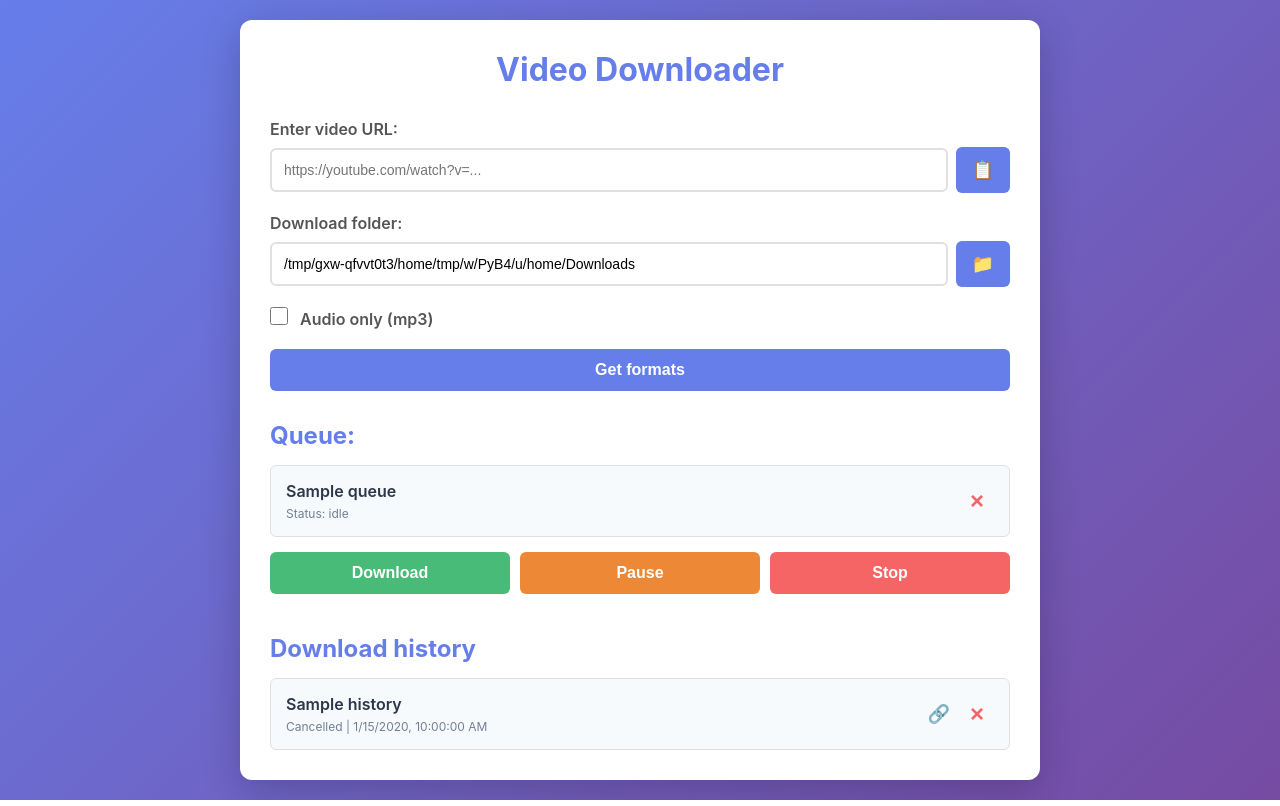
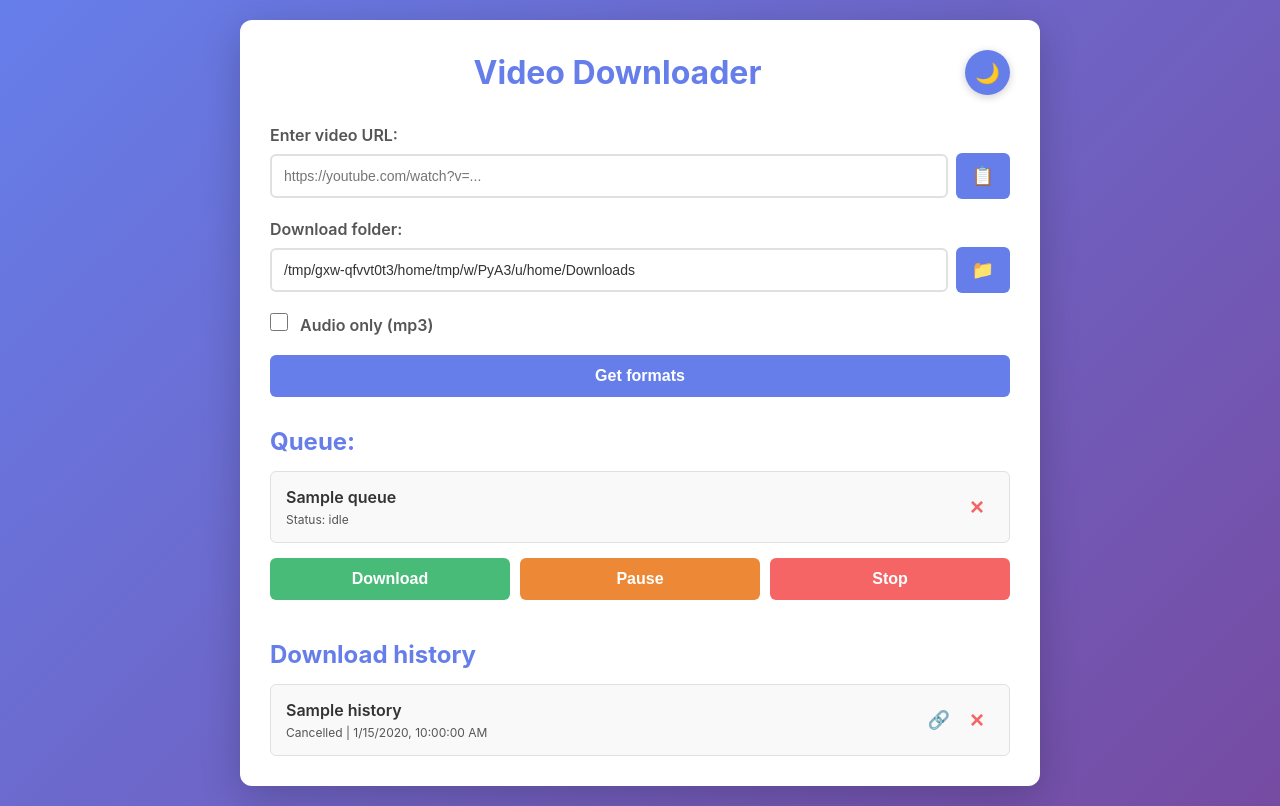
Before and after one commit to ta3map/DownloadVideo, a Flask app: page / in a window 1280 px wide. Run offline with Flask 3, Linux system fonts and the light colour scheme; tables that the repository leaves empty hold one stand-in row (values such as "Sample post").

Commit message:
Add theme detection and toggle functionality. Implemented system theme detection for dark/light modes based on platform-specific checks. Enhanced UI with CSS variables for theme styling and added a button for users to toggle themes. Updated JavaScript to handle theme loading and saving user preferences, improving overall user experience.

```diff
--- a/app.py
+++ b/app.py
@@ -33,6 +33,85 @@
 
 # Папка загрузки по умолчанию
 DOWNLOAD_FOLDER = get_default_download_dir()
+
+# Определение системной темы
+def get_system_theme():
+    """Определяет системную тему (dark/light)"""
+    # Сначала проверяем сохраненную тему в БД
+    saved_theme = db.get_all_ui_state().get('theme')
+    if saved_theme in ['dark', 'light']:
+        return saved_theme
+
+    # Если нет сохраненной темы, определяем системную
+    system = platform.system()
+    try:
+        if system == 'Linux':
+            # Проверяем через gsettings (GNOME)
+            try:
+                result = subprocess.run(
+                    ['gsettings', 'get', 'org.gnome.desktop.interface', 'color-scheme'],
+                    capture_output=True,
+                    text=True,
+                    timeout=1
+                )
+                if result.returncode == 0:
+                    theme = result.stdout.strip().strip("'\"")
+                    if 'dark' in theme.lower():
+                        return 'dark'
+            except (FileNotFoundError, subprocess.TimeoutExpired):
+                pass
+
+            # Проверяем через gsettings gtk-theme (старый способ)
+            try:
+                result = subprocess.run(
+                    ['gsettings', 'get', 'org.gnome.desktop.interface', 'gtk-theme'],
+                    capture_output=True,
+                    text=True,
+                    timeout=1
+                )
+                if result.returncode == 0:
+                    theme = result.stdout.strip().strip("'\"")
+                    if 'dark' in theme.lower():
+                        return 'dark'
+            except (FileNotFoundError, subprocess.TimeoutExpired):
+                pass
+
+            # Проверяем переменную окружения
+            if os.environ.get('GTK_THEME', '').lower().find('dark') != -1:
+                return 'dark'
+
+        elif system == 'Windows':
+            # Проверяем через реестр Windows
+            try:
+                import winreg
+                key = winreg.OpenKey(
+                    winreg.HKEY_CURRENT_USER,
+                    r'Software\Microsoft\Windows\CurrentVersion\Themes\Personalize'
+                )
+                value = winreg.QueryValueEx(key, 'AppsUseLightTheme')[0]
+                winreg.CloseKey(key)
+                if value == 0:
+                    return 'dark'
+            except:
+                pass
+
+        elif system == 'Darwin':
+            # Проверяем через defaults (macOS)
+            try:
+                result = subprocess.run(
+                    ['defaults', 'read', '-g', 'AppleInterfaceStyle'],
+                    capture_output=True,
+                    text=True,
+                    timeout=1
+                )
+                if result.returncode == 0 and 'Dark' in result.stdout:
+                    return 'dark'
+            except (FileNotFoundError, subprocess.TimeoutExpired):
+                pass
+    except Exception as e:
+        log_debug(f"Error detecting system theme: {e}")
+
+    return 'light'  # По умолчанию светлая тема
 
 # Активные загрузки из очереди
 active_tasks = {}
--- a/static/css/style.css
+++ b/static/css/style.css
@@ -4,35 +4,108 @@
     box-sizing: border-box;
 }
 
+:root {
+    --bg-primary: white;
+    --bg-secondary: #f5f5f5;
+    --text-primary: #333;
+    --text-secondary: #555;
+    --border-color: #e0e0e0;
+    --accent-color: #667eea;
+    --accent-hover: #5568d3;
+    --gradient-start: #667eea;
+    --gradient-end: #764ba2;
+    --shadow: rgba(0, 0, 0, 0.2);
+    --queue-bg: #f9f9f9;
+    --history-bg: #f9f9f9;
+    --input-bg: white;
+    --modal-bg: white;
+    --modal-text: #2d3748;
+}
+
+[data-theme="dark"] {
+    --bg-primary: #1a1a1a;
+    --bg-secondary: #2d2d2d;
+    --text-primary: #e0e0e0;
+    --text-secondary: #b0b0b0;
+    --border-color: #404040;
+    --accent-color: #7c8ef5;
+    --accent-hover: #6b7de4;
+    --gradient-start: #4a5568;
+    --gradient-end: #2d3748;
+    --shadow: rgba(0, 0, 0, 0.5);
+    --queue-bg: #252525;
+    --history-bg: #252525;
+    --input-bg: #2d2d2d;
+    --modal-bg: #2d2d2d;
+    --modal-text: #e0e0e0;
+}
+
 body {
     font-family: -apple-system, BlinkMacSystemFont, 'Segoe UI', Roboto, Oxygen, Ubuntu, Cantarell, sans-serif;
-    background: linear-gradient(135deg, #667eea 0%, #764ba2 100%);
+    background: linear-gradient(135deg, var(--gradient-start) 0%, var(--gradient-end) 100%);
     min-height: 100vh;
     padding: 20px;
-    color: #333;
+    color: var(--text-primary);
+    transition: background 0.3s ease, color 0.3s ease;
 }
 
 .container {
     max-width: 800px;
     margin: 0 auto;
-    background: white;
+    background: var(--bg-primary);
     border-radius: 12px;
     padding: 30px;
-    box-shadow: 0 10px 40px rgba(0, 0, 0, 0.2);
+    box-shadow: 0 10px 40px var(--shadow);
+    transition: background 0.3s ease, box-shadow 0.3s ease;
+}
+
+.header-container {
+    display: flex;
+    justify-content: space-between;
+    align-items: center;
+    margin-bottom: 30px;
 }
 
 h1 {
     text-align: center;
-    color: #667eea;
-    margin-bottom: 30px;
+    color: var(--accent-color);
+    margin: 0;
     font-size: 2em;
+    transition: color 0.3s ease;
+    flex: 1;
+}
+
+.theme-toggle-btn {
+    background: var(--accent-color);
+    color: white;
+    border: none;
+    border-radius: 50%;
+    width: 45px;
+    height: 45px;
+    font-size: 20px;
+    cursor: pointer;
+    transition: all 0.3s;
+    display: flex;
+    align-items: center;
+    justify-content: center;
+    box-shadow: 0 2px 8px var(--shadow);
+}
+
+.theme-toggle-btn:hover {
+    background: var(--accent-hover);
+    transform: scale(1.1);
+}
+
+.theme-toggle-btn:active {
+    transform: scale(0.95);
 }
 
 h2 {
-    color: #667eea;
+    color: var(--accent-color);
     margin-top: 30px;
     margin-bottom: 15px;
     font-size: 1.5em;
+    transition: color 0.3s ease;
 }
 
 .form-group {
@@ -61,20 +135,23 @@
 input[type="text"] {
     width: 100%;
     padding: 12px;
-    border: 2px solid #e0e0e0;
+    border: 2px solid var(--border-color);
     border-radius: 6px;
     font-size: 14px;
-    transition: border-color 0.3s;
+    background: var(--input-bg);
+    color: var(--text-primary);
+    transition: border-color 0.3s, background 0.3s ease, color 0.3s ease;
 }
 
 input[type="text"]:focus {
     outline: none;
-    border-color: #667eea;
+    border-color: var(--accent-color);
 }
 
-.paste-btn {
+.paste-btn,
+.select-folder-btn {
     padding: 12px 16px;
-    background: #667eea;
+    background: var(--accent-color);
     color: white;
     border: none;
     border-radius: 6px;
@@ -288,17 +366,17 @@
 
 .queue-item {
     padding: 15px;
-    background: #f7fafc;
-    border: 1px solid #e0e0e0;
+    background: var(--queue-bg);
+    border: 1px solid var(--border-color);
     border-radius: 6px;
-    transition: all 0.3s;
+    transition: all 0.3s ease;
     display: flex;
     justify-content: space-between;
     align-items: center;
 }
 
 .queue-item:hover {
-    background: #edf2f7;
+    background: var(--bg-secondary);
 }
 
 .queue-item-info {
@@ -307,13 +385,15 @@
 
 .queue-item-title {
     font-weight: 600;
-    color: #2d3748;
+    color: var(--text-primary);
     margin-bottom: 5px;
+    transition: color 0.3s ease;
 }
 
 .queue-item-status {
     font-size: 12px;
-    color: #718096;
+    color: var(--text-secondary);
+    transition: color 0.3s ease;
 }
 
 .history-section {
@@ -328,17 +408,17 @@
 
 .history-item {
     padding: 15px;
-    background: #f7fafc;
-    border: 1px solid #e0e0e0;
+    background: var(--history-bg);
+    border: 1px solid var(--border-color);
     border-radius: 6px;
-    transition: all 0.3s;
+    transition: all 0.3s ease;
     display: flex;
     justify-content: space-between;
     align-items: center;
 }
 
 .history-item:hover {
-    background: #edf2f7;
+    background: var(--bg-secondary);
 }
 
 .history-item-info {
@@ -347,13 +427,15 @@
 
 .history-item-title {
     font-weight: 600;
-    color: #2d3748;
+    color: var(--text-primary);
     margin-bottom: 5px;
+    transition: color 0.3s ease;
 }
 
 .history-item-details {
     font-size: 12px;
-    color: #718096;
+    color: var(--text-secondary);
+    transition: color 0.3s ease;
 }
 
 .history-item-buttons {
--- a/static/js/app.js
+++ b/static/js/app.js
@@ -26,6 +26,9 @@
 const deleteHistoryOnlyBtn = document.getElementById('delete-history-only-btn');
 const deleteWithFileBtn = document.getElementById('delete-with-file-btn');
 const cancelDeleteBtn = document.getElementById('cancel-delete-btn');
+const themeToggleBtn = document.getElementById('theme-toggle-btn');
+const themeIcon = document.getElementById('theme-icon');
+const htmlElement = document.documentElement;
 
 // Отправка ошибки на бэкенд
 async function logErrorToBackend(type, message, stack, timestamp) {
@@ -52,6 +55,7 @@
 document.addEventListener('DOMContentLoaded', async () => {
     setupErrorHandling();
     progressSection.style.display = 'none';
+    await loadTheme();
     await loadUIState();
     await loadConfig();
     loadHistory();
@@ -89,6 +93,46 @@
     };
 }
 
+// Загрузка темы
+async function loadTheme() {
+    try {
+        const response = await fetch('/api/ui-state');
+        const state = await response.json();
+        const theme = state.theme || htmlElement.getAttribute('data-theme') || 'light';
+        applyTheme(theme);
+    } catch (error) {
+        console.error('Error loading theme:', error);
+        const theme = htmlElement.getAttribute('data-theme') || 'light';
+        applyTheme(theme);
+    }
+}
+
+// Применение темы
+function applyTheme(theme) {
+    htmlElement.setAttribute('data-theme', theme);
+    if (themeIcon) {
+        themeIcon.textContent = theme === 'dark' ? '☀️' : '🌙';
+    }
+}
+
+// Переключение темы
+async function handleThemeToggle() {
+    const currentTheme = htmlElement.getAttribute('data-theme') || 'light';
+    const newTheme = currentTheme === 'dark' ? 'light' : 'dark';
+    applyTheme(newTheme);
+
+    try {
+        await fetch('/api/ui-state', {
+            method: 'POST',
+            headers: { 'Content-Type': 'application/json' },
+            body: JSON.stringify({ theme: newTheme })
+        });
+    } catch (error) {
+        console.error('Error saving theme:', error);
+        logErrorToBackend('saveTheme', error.message, error.stack, new Date().toISOString());
+    }
+}
+
 // Загрузка конфигурации
 async function loadConfig() {
     try {
@@ -105,6 +149,7 @@
 
 // Настройка обработчиков событий
 function setupEventListeners() {
+    themeToggleBtn.addEventListener('click', handleThemeToggle);
     pasteUrlBtn.addEventListener('click', handlePasteUrl);
     selectFolderBtn.addEventListener('click', handleSelectFolder);
     fetchFormatsBtn.addEventListener('click', handleFetchFormats);
--- a/templates/index.html
+++ b/templates/index.html
@@ -1,5 +1,5 @@
 <!DOCTYPE html>
-<html lang="en">
+<html lang="en" data-theme="{{ theme }}">
 <head>
     <meta charset="UTF-8">
     <meta name="viewport" content="width=device-width, initial-scale=1.0">
@@ -9,7 +9,12 @@
 </head>
 <body>
     <div class="container">
-        <h1>Video Downloader</h1>
+        <div class="header-container">
+            <h1>Video Downloader</h1>
+            <button id="theme-toggle-btn" class="theme-toggle-btn" title="Toggle theme">
+                <span id="theme-icon">🌙</span>
+            </button>
+        </div>
 
         <div class="form-group">
             <label for="url-input">Enter video URL:</label>
```
Also changed, not shown: other parts of static/css/style.css (+50 -44 lines).
